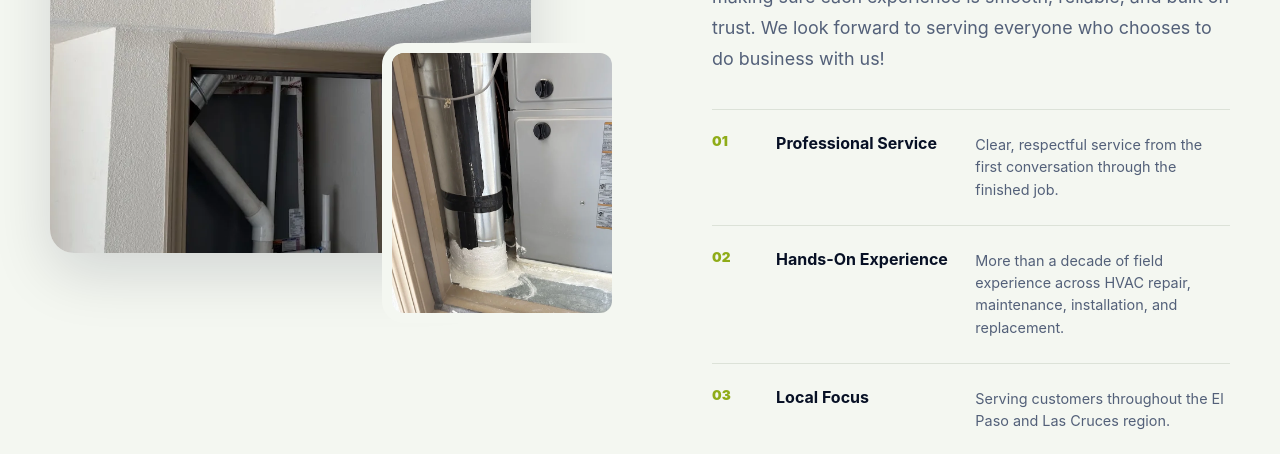
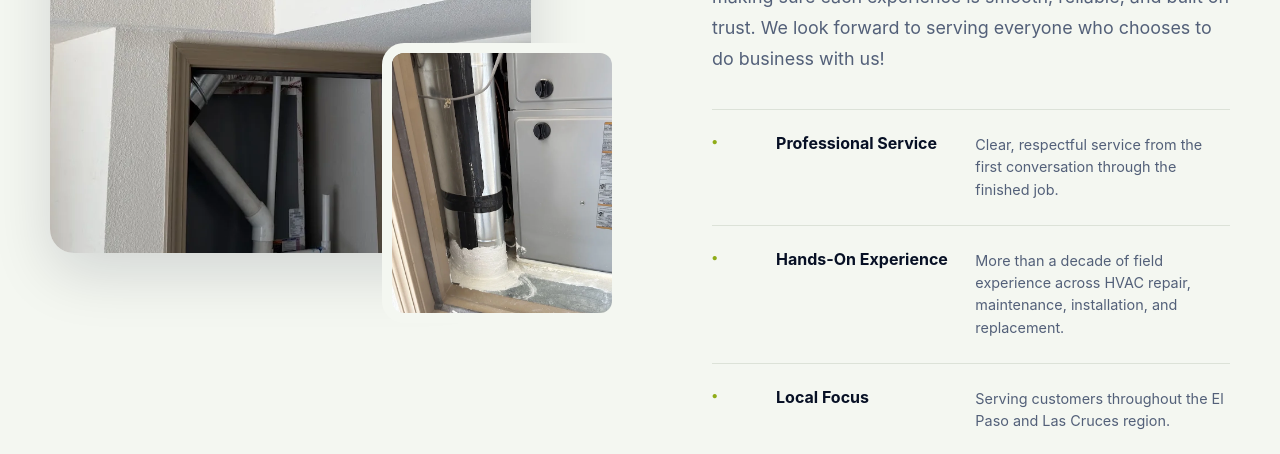
Before and after one commit to thegrindnet/aerotemp-pro, a React (Vite) app: page / in a window 1280 px wide. Shown: the part 2840-3294 px from the top of the page. Built offline with nearby package versions, Linux system fonts and the light colour scheme.

Commit message:
Change numbers to bullets in About component

```diff
--- a/src/components/About/About.jsx
+++ b/src/components/About/About.jsx
@@ -30,17 +30,17 @@ function About() {
           <p className="section-copy">{business.story}</p>
           <div className="about__principles">
             <div>
-              <span>01</span>
+              <span>•</span>
               <h3>Professional Service</h3>
               <p>Clear, respectful service from the first conversation through the finished job.</p>
             </div>
             <div>
-              <span>02</span>
+              <span>•</span>
               <h3>Hands-On Experience</h3>
               <p>More than a decade of field experience across HVAC repair, maintenance, installation, and replacement.</p>
             </div>
             <div>
-              <span>03</span>
+              <span>•</span>
               <h3>Local Focus</h3>
               <p>Serving customers throughout the El Paso and Las Cruces region.</p>
             </div>
```
